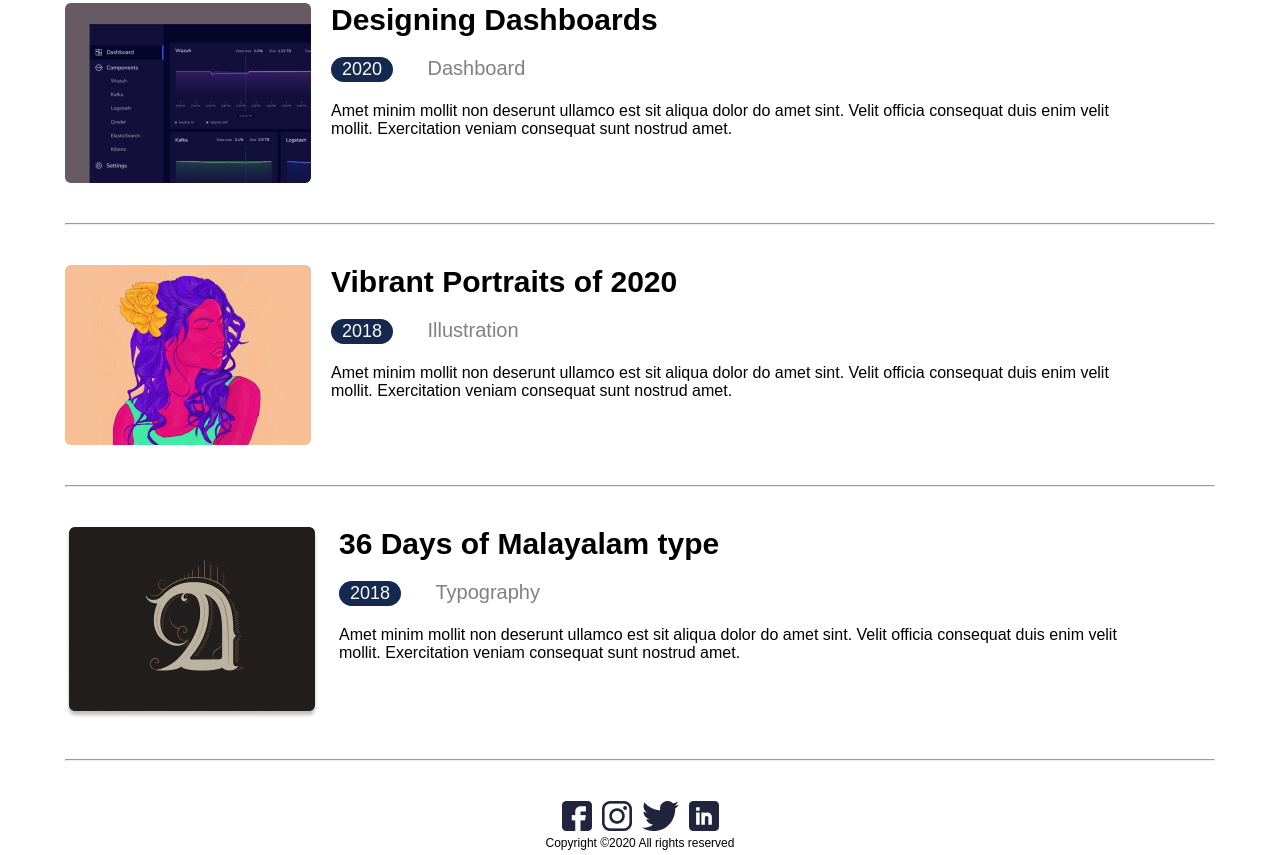
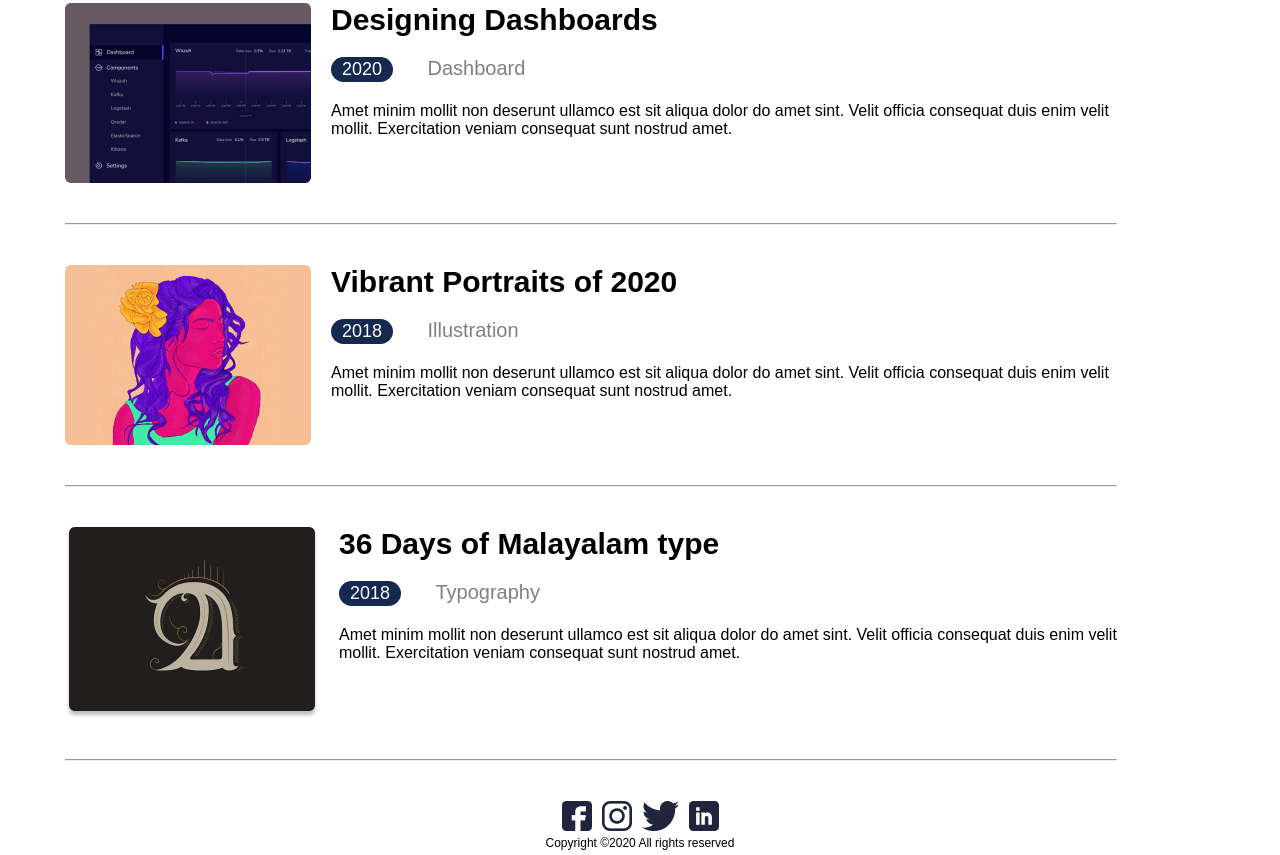
Before and after one commit to rajamalikulfajar/portofolio, a plain HTML site: page index.html in a window 1280 px wide. Shown: the part 845-1700 px from the top of the page. Drawn offline with Linux system fonts and the light colour scheme.

Commit message:
Commit Kedua

```diff
--- a/style.css
+++ b/style.css
@@ -151,7 +151,7 @@
     font-size: 16px;
 }
 
-hr {
+/* hr {
     display: block;
     unicode-bidi: isolate;
     margin-block-start: 0.5em;
@@ -164,8 +164,16 @@ hr {
     background-color: grey;
     margin-top: 40px;
     margin-bottom: 40px;
+} */
+
+hr {
+    width: 1050px;
+    height: 0px;
+    color: #E0E0E0;
+    margin-top: 40px;
+    margin-bottom: 40px;
+
 }
-
 
 
 /* start footer */
```
